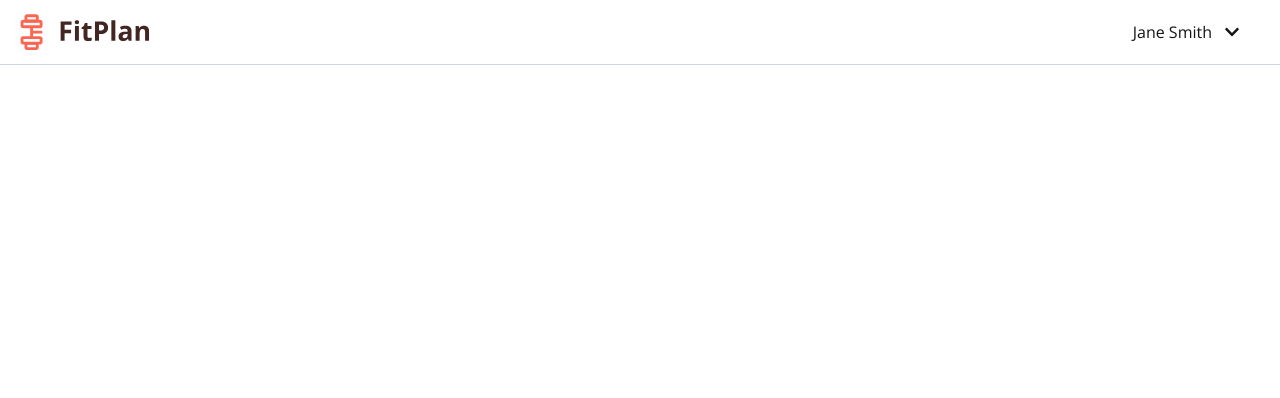
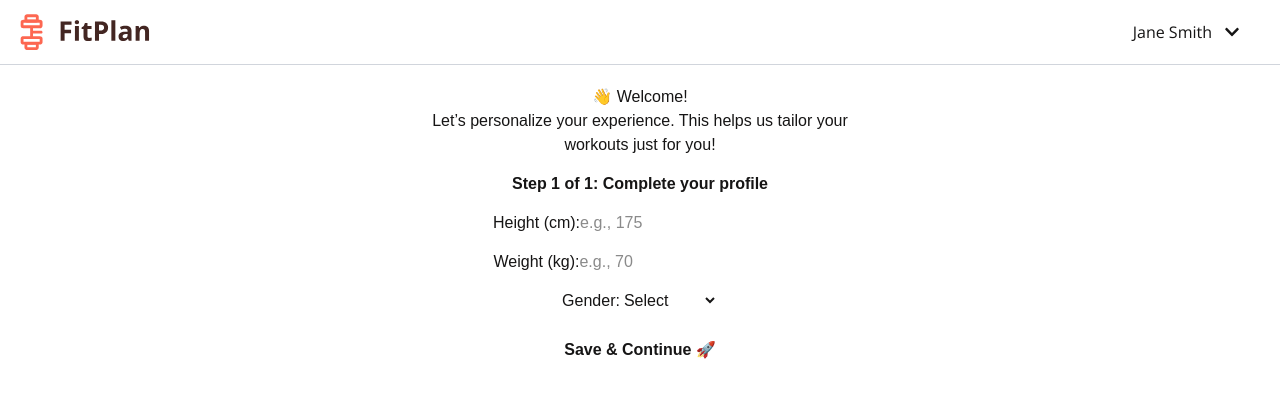
Before and after one commit to Nehal70/Therafit, a React (Vite) app in the folder client/: page /setup in a window 1280 px wide. Before the commit this address had no page. Shown: the top 398 px of the page. Built offline with nearby package versions, Linux system fonts and the light colour scheme.

Commit message:
setup.jsx commit

```diff
--- a/client/src/App.jsx
+++ b/client/src/App.jsx
@@ -8,16 +8,16 @@ import Login from "./pages/login";
 import Welcome from "./pages/welcome";
 import Chat from "./pages/chat";
 import SignUp from "./pages/signup";
+import Setup from "./pages/setup";  // ✅ Remove duplicate import
 import RegistrationForm from "./RegistrationForm";
-import PrivateRoute from "./components/PrivateRoute"; // Import PrivateRoute
+import PrivateRoute from "./components/PrivateRoute";
 
 function App() {
-  const isAuthenticated = false; // Replace this with actual authentication logic
+  const isAuthenticated = true; // ✅ Replace with actual authentication logic
 
   return (
-    <>
-      <Navbar />
     <Router>
+      <Navbar /> {/* ✅ Navbar should be inside Router */}
       <Routes>
         <Route path="/" element={<Home />} />
         <Route path="/signup" element={<SignUp />} />
@@ -25,14 +25,14 @@ function App() {
         <Route path="/welcome" element={<Welcome />} />
         <Route path="/chat" element={<Chat />} />
         <Route path="/registration" element={<RegistrationForm />} />
+        <Route path="/setup" element={<Setup />} /> {/* ✅ Setup route fixed */}
 
-          {/* Protect the dashboard route */}
+        {/* Protected dashboard route */}
         <Route element={<PrivateRoute isAuthenticated={isAuthenticated} />}>
           <Route path="/dashboard" element={<Dashboard />} />
         </Route>
       </Routes>
     </Router>
-    </>
   );
 }
 
--- /dev/null
+++ b/client/src/pages/setup.jsx
@@ -0,0 +1,97 @@
+import React, { useState, useEffect } from 'react';
+import { useNavigate } from 'react-router-dom';
+import axios from 'axios';
+
+function Setup() {
+  const navigate = useNavigate();
+  const [formData, setFormData] = useState({
+    height: '',
+    weight: '',
+    gender: '',
+  });
+  const [userName, setUserName] = useState('');
+  const [message, setMessage] = useState('');
+
+  useEffect(() => {
+    const storedName = localStorage.getItem('userName');
+    if (storedName) setUserName(storedName);
+  }, []);
+
+  const handleChange = (e) => {
+    const { name, value } = e.target;
+    setFormData((prev) => ({ ...prev, [name]: value }));
+  };
+
+  const handleSubmit = async (e) => {
+    e.preventDefault();
+    const userId = localStorage.getItem('userId');
+
+    if (!userId) {
+      setMessage('❌ User not logged in.');
+      return;
+    }
+
+    try {
+      await axios.put(`http://localhost:5001/api/users/${userId}`, formData);
+      setMessage('✅ Profile updated successfully! 🎉');
+      setTimeout(() => navigate('/dashboard'), 1000);
+    } catch (err) {
+      console.error('Error updating profile:', err);
+      setMessage('❌ Failed to update profile.');
+    }
+  };
+
+  return (
+    <div style={{ fontFamily: 'Arial, sans-serif', maxWidth: '450px', margin: '20px auto', textAlign: 'center' }}>
+      <h2>👋 Welcome{userName ? `, ${userName}` : ''}!</h2>
+      <p>Let’s personalize your experience. This helps us tailor your workouts just for you!</p>
+
+      <div style={{ margin: '15px 0' }}>
+        <strong>Step 1 of 1: Complete your profile</strong>
+      </div>
+
+      {message && <p style={{ color: message.includes('✅') ? 'green' : 'red' }}>{message}</p>}
+
+      <form onSubmit={handleSubmit} style={{ display: 'grid', gap: '15px' }}>
+        <label>
+          Height (cm):
+          <input
+            type="number"
+            name="height"
+            placeholder="e.g., 175"
+            value={formData.height}
+            onChange={handleChange}
+            required
+          />
+        </label>
+
+        <label>
+          Weight (kg):
+          <input
+            type="number"
+            name="weight"
+            placeholder="e.g., 70"
+            value={formData.weight}
+            onChange={handleChange}
+            required
+          />
+        </label>
+
+        <label>
+          Gender:
+          <select name="gender" value={formData.gender} onChange={handleChange} required>
+            <option value="">Select</option>
+            <option value="male">Male 🚹</option>
+            <option value="female">Female 🚺</option>
+          </select>
+        </label>
+
+        <button type="submit" style={{ cursor: 'pointer', padding: '10px 20px', fontWeight: 'bold' }}>
+          Save & Continue 🚀
+        </button>
+      </form>
+    </div>
+  );
+}
+
+export default Setup;
```
Lines whose indentation alone changed are shown as unchanged.
